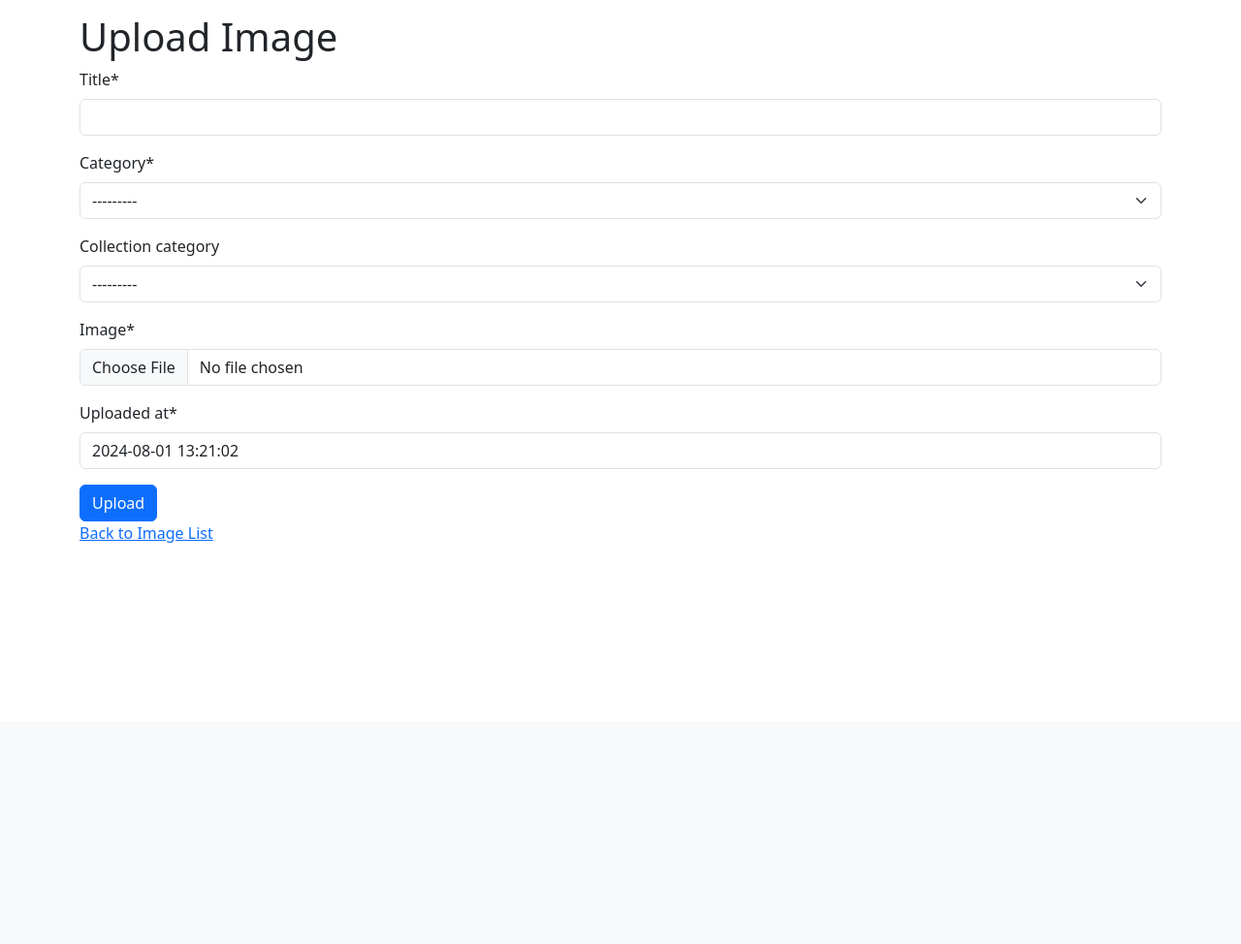
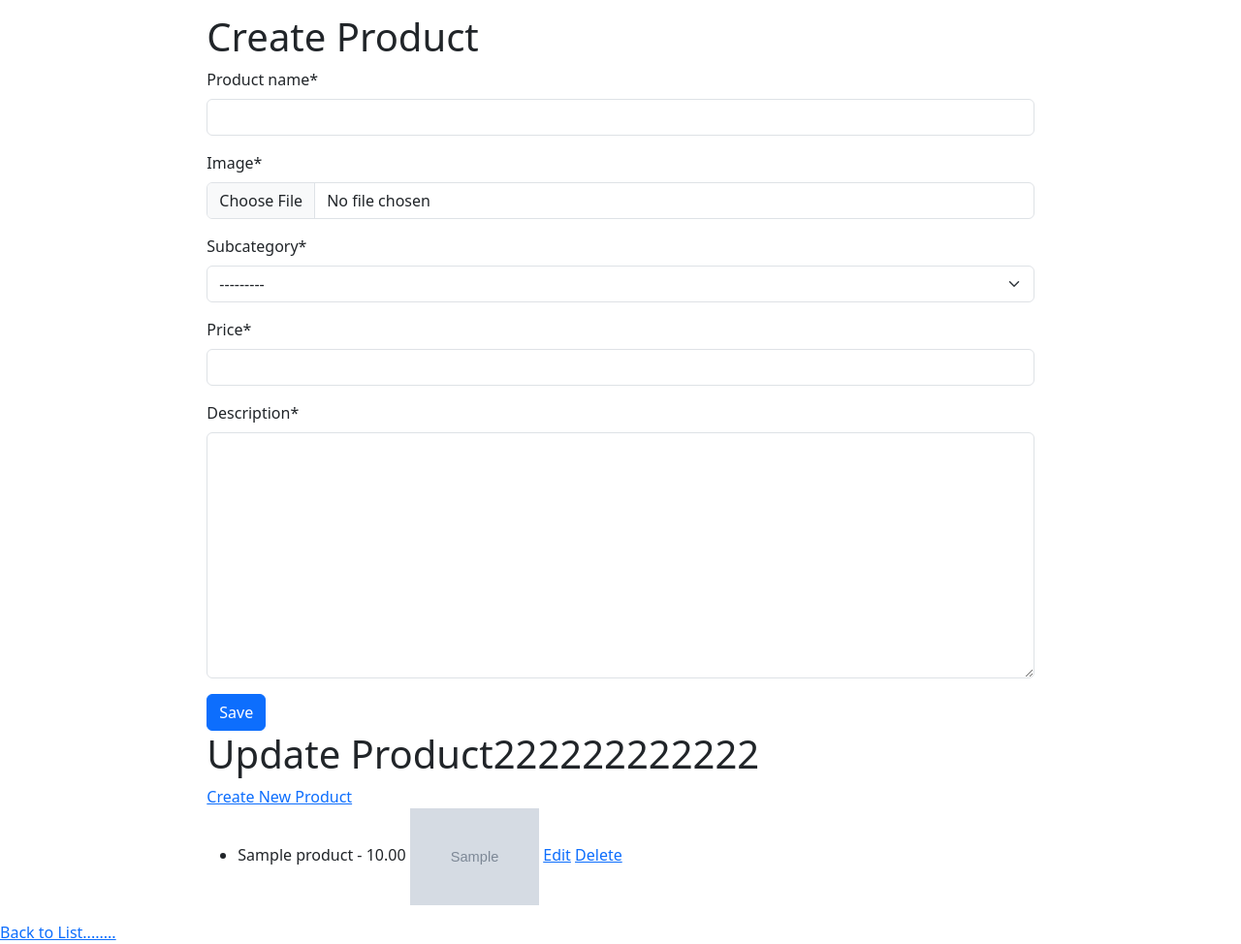
Before and after one commit to kumaragurumkce/django-1, a Django app: page /upload/ in a window 1280 px wide. Shown: the part 56-1030 px from the top of the page at 97% size. Before the commit the page ends 616 px from the top, so only its background shows below. Run offline with Django 5.2, Linux system fonts and the light colour scheme; tables that the repository leaves empty hold one stand-in row (values such as "Sample post"); grey boxes marked "Sample" are stand-in pictures; some libraries are stand-ins or nearby versions.

Commit message:
category changes

```diff
--- a/myapp/static/myapp/assets/style.css
+++ b/myapp/static/myapp/assets/style.css
@@ -20,3 +20,11 @@
   height: 50%;
   object-fit: cover;
 }
+.category_img{
+  height: 100%;
+  width: 100%;
+  object-fit: cover;
+}
+.product-category .card-body .card-title{
+  color: black !important;
+}
--- a/myapp/templates/myapp/layout/img_upload.html
+++ b/myapp/templates/myapp/layout/img_upload.html
@@ -13,6 +13,22 @@
         <button type="submit" class="btn btn-primary">Upload</button>
     </form>
 
+
+    <h1>Update Product</h1>
+<a href="{% url 'product_create' %}">Create New Product</a>
+<ul>
+    {% for product in products %}
+    <li>
+        {{ product.product_name }} - {{ product.price }}
+
+
+
+        <img href="{{product.image.url}}" height=100px;>
+        <a href="{% url 'product_update' product.pk %}">Edit</a>
+        <a href="{% url 'product_delete' product.pk %}">Delete</a>
+    </li>
+    {% endfor %}
+</ul>
     <a href="{% url 'image_list' %}">Back to Image List</a>
 
     {% endblock content %}
--- a/myapp/templates/myapp/layout/product_form.html
+++ b/myapp/templates/myapp/layout/product_form.html
@@ -1,13 +1,48 @@
 {% extends "myapp/layout/base.html" %}
 {% load static %}
+{% load crispy_forms_tags %}
 
 {% block content %}
-<h1>Product form</h1>
-<h1>{{ form.instance.pk|yesno:"Update Product,Create Product" }}</h1>
-<form method="post" enctype="multipart/form-data">
-    {% csrf_token %}
-    {{ form.as_p }}
-    <button type="submit">Save</button>
-</form>
-<a href="{% url 'product_list' %}">Back to List</a>
+<div class="col-8 mx-auto">
+    <div class="row justify-content-center">
+        <h1>{{ form.instance.pk|yesno:"Update Product,Create Product" }}</h1>
+        <form method="post" enctype="multipart/form-data" class="mx-auto">
+            {% csrf_token %}
+            {{ form | crispy }}
+            <button type="submit" class="btn btn-primary">Save</button>
+        </form>
+
+        {% if forms.errors %}
+        <div class="alert alert-danger">
+            <ul>
+                {% for form,errors in form.errors.items  %}
+                    {% for error in errors %}
+                        <li>{{field}}:{{error}}</li>
+                    {% endfor %}
+                {% endfor %}
+            </ul>
+        </div>
+        {% endif %}
+
+    </div>
+
+    <h1>Update Product222222222222</h1>
+<a href="{% url 'product_create' %}">Create New Product</a>
+<ul>
+    {% for product in products %}
+    <li>
+        {{ product.product_name }} - {{ product.price }}
+        {% if product.image %}
+            <img src="{{ product.image.url }}" alt="{{ product.product_name }}" height="100">
+        {% endif %}
+        <a href="{% url 'product_update' product.pk %}">Edit</a>
+        <a href="{% url 'product_delete' product.pk %}">Delete</a>
+    </li>
+    {% endfor %}
+</ul>
+
+</div>
+
+
+<a href="{% url 'product_list' %}">Back to List........</a>
 {% endblock content %}
--- a/myapp/views.py
+++ b/myapp/views.py
@@ -15,14 +15,27 @@
     return render(request, 'myapp/layout/img_list.html', {'images': images, 'category': category})
 
 def image_upload(request):
+    products=Product.objects.all()
+    categories=CategoryType.objects.all()
+
+
     if request.method == 'POST':
-        form = ImageForm(request.POST, request.FILES)
+        form = ProductForm(request.POST, request.FILES)
+        print(form,'FORM.......')
         if form.is_valid():
             form.save()
             return redirect('image_list')
+        else:
+            (form.errors,'FORM ERRORS')
     else:
-        form = ImageForm()
-    return render(request, 'myapp/layout/img_upload.html', {'form': form})
+        form = ProductForm()
+
+    context={
+        'form': form,
+        'products':products,
+        'categories':categories
+    }
+    return render(request, 'myapp/layout/product_form.html',context)
 
 
 def home_content(request):
@@ -166,13 +179,14 @@
 
 # Read a list of products
 def product_list(request):
-    products = Product.objects.all()
     categories = CategoryType.objects.all()
     context = {
-        'products': products,
+        # 'products': products
         'categories': categories
     }
-    return render(request, 'myapp/layout/product_list.html', context)
+
+
+    return render(request,'myapp/layout/product_list.html',context)
 
 # Update an existing product
 def product_update(request, pk):
@@ -181,7 +195,7 @@
         form = ProductForm(request.POST, request.FILES, instance=product)
         if form.is_valid():
             form.save()
-            return redirect('product_list')
+            return redirect('image_upload')
     else:
         form = ProductForm(instance=product)
     return render(request, 'myapp/layout/product_form.html', {'form': form})
```
Also changed, not shown: myapp/templates/myapp/layout/category1.html (+18 -12 lines), myapp/templates/myapp/layout/home.html (+6 -13 lines), myapp/templates/myapp/layout/product_list.html (+20 -19 lines), media/products/3.png (added), media/products/Black_Modern_Personal_LinkedIn_Banner_.png (added), myapp/static/myapp/assets/mobile-offers.jpg (added).
